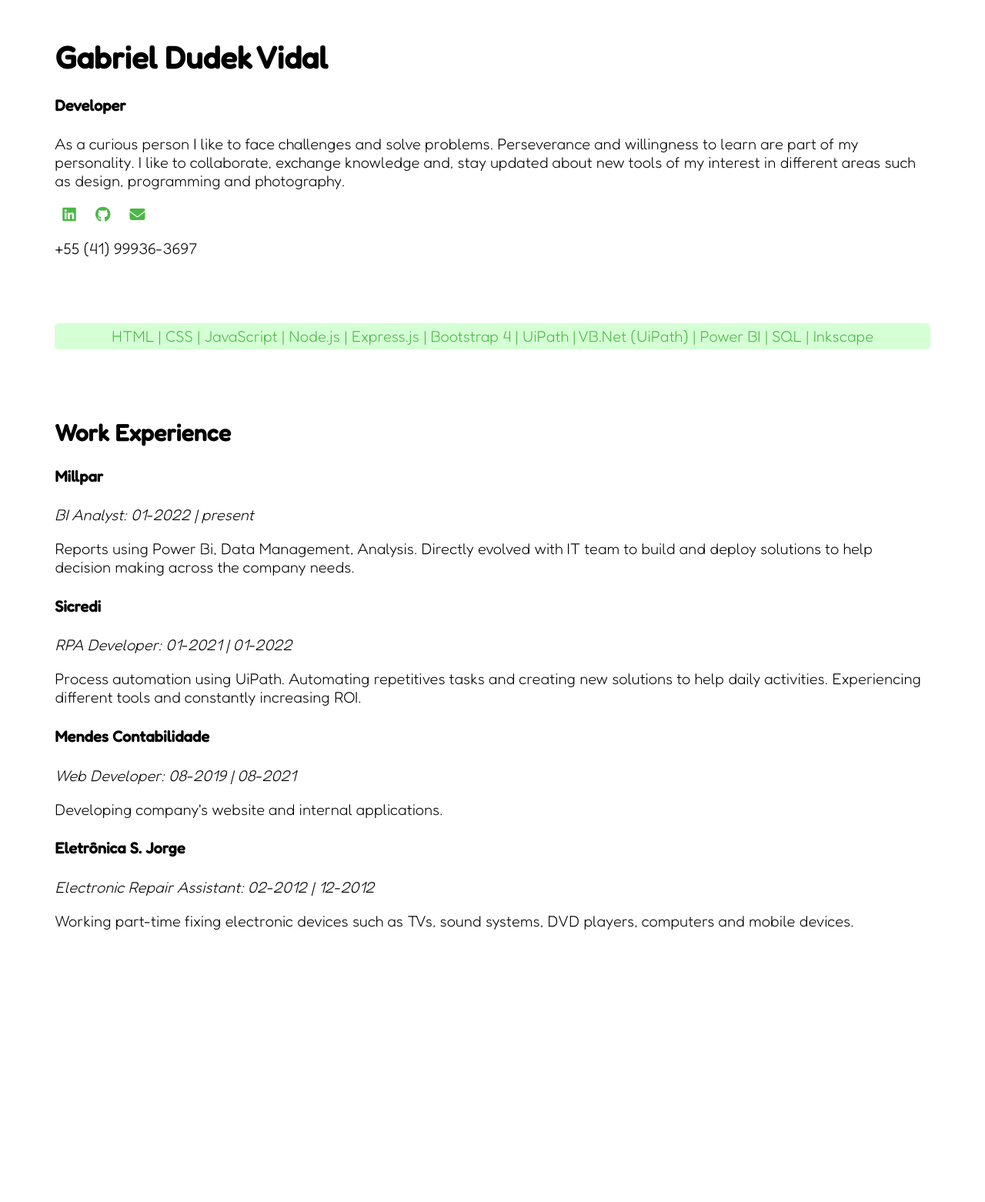
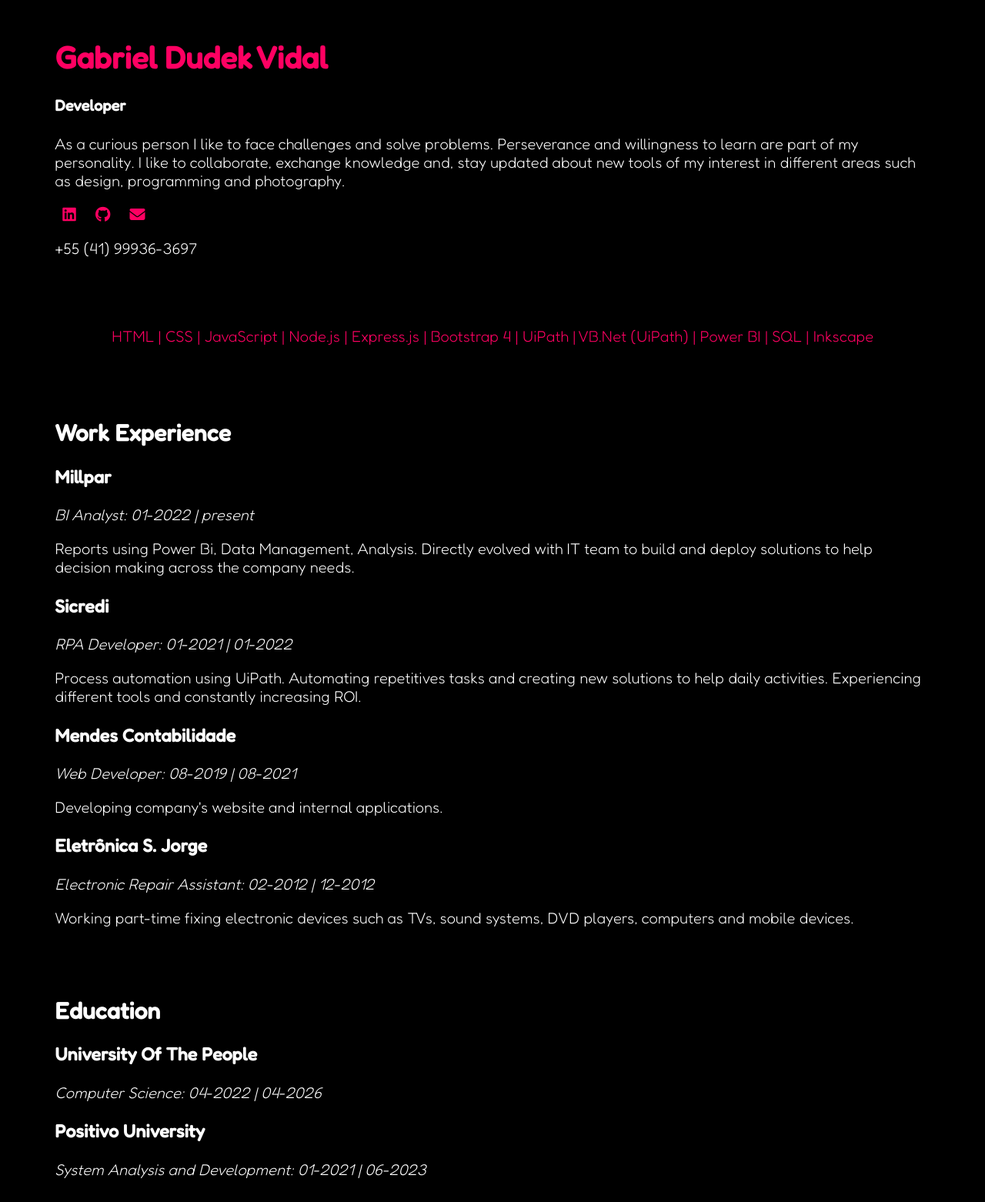
Before and after one commit to gabrieldudekvidal/personal-website, a PHP site: page / in a window 1280 px wide. Shown: the whole page at 77% size. Before the commit the page ends 1208 px from the top, so only its background shows below. Run offline with PHP 8.4, Linux system fonts and the light colour scheme; some libraries are stand-ins or nearby versions.

Commit message:
Change style.

```diff
--- a/index.html
+++ b/index.html
@@ -34,23 +34,23 @@
   <div class="container">
     <h2>Work Experience</h2>
 
-    <h4>Millpar</h4>
+    <h3>Millpar</h3>
     <i>BI Analyst: 01-2022 | present</i>
     <p>Reports using Power Bi, Data Management, Analysis. Directly evolved with IT team
       to build and deploy solutions to help decision making across the company needs.
     </p>
 
-    <h4>Sicredi</h4>
+    <h3>Sicredi</h3>
     <i>RPA Developer: 01-2021 | 01-2022</i>
     <p>Process automation using UiPath. Automating repetitives tasks and creating new solutions
       to help daily activities. Experiencing different tools and constantly increasing ROI.
     </p>
 
-    <h4>Mendes Contabilidade </h4>
+    <h3>Mendes Contabilidade </h3>
     <i>Web Developer: 08-2019 | 08-2021</i>
     <p>Developing company's website and internal applications.</p>
 
-    <h4>Eletrônica S. Jorge </h4>
+    <h3>Eletrônica S. Jorge </h3>
     <i>Electronic Repair Assistant: 02-2012 | 12-2012</i>
     <p>Working part-time fixing electronic devices such as TVs, sound systems, DVD players,
       computers and mobile devices.
@@ -58,6 +58,16 @@
 
   </div>
 
+  <div class="container">
+    <h2>Education</h2>
+    <h3>University Of The People</h3>
+    <i>Computer Science: 04-2022 | 04-2026</i>
+
+    <h3>Positivo University</h3>
+    <i>System Analysis and Development: 01-2021 | 06-2023</i>
+
+  </div>
+
 </body>
 
 </html>
--- a/style.css
+++ b/style.css
@@ -2,6 +2,12 @@
   font-family: 'Fredoka', sans-serif;
   font-weight: 300;
   font-size: 20px;
+  background-color: #000000;
+  color: #ffffff;
+}
+
+h1 {
+  color: #ff0062;
 }
 
 .container {
@@ -12,17 +18,15 @@
 }
 
 .skills {
-  background: #d5ffd4;
   border-radius: 5px;
   padding: 5px;
   text-align: center;
-  color: #4ab846;
-
+  color: #ff0062;
 }
 
 .social-item {
   margin: 0px 10px 0px 10px;
-  color: #4ab846;
+  color: #ff0062;
 }
 
 @media only screen and (max-width: 1500px) {
```
